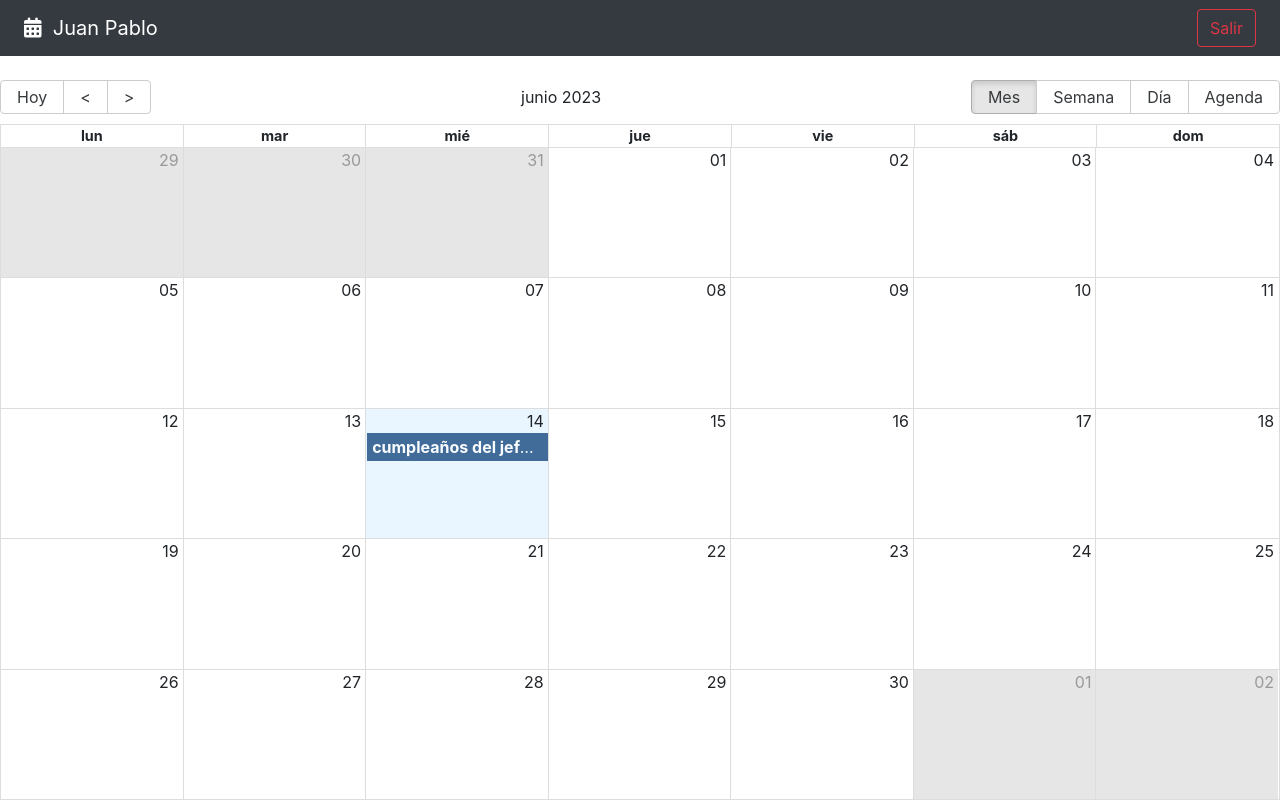
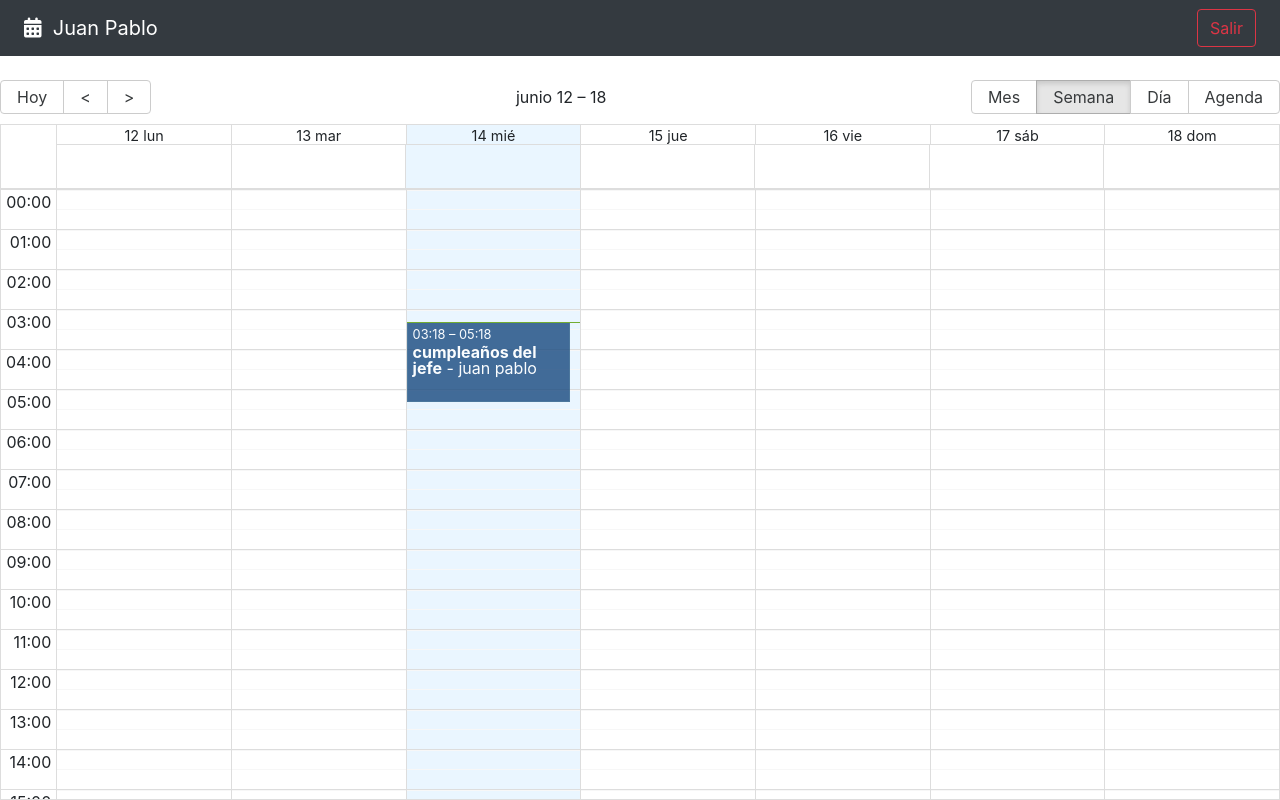
Before and after one commit to JuanBRS/CalendarAppReact, a React (Vite) app: page / in a window 1280 px wide. Built offline with nearby package versions, Linux system fonts and the light colour scheme.

Commit message:
Escuchar eventos del calendario 352

```diff
--- a/src/calendar/pages/CalendarPage.jsx
+++ b/src/calendar/pages/CalendarPage.jsx
@@ -3,6 +3,7 @@
 import { addHours } from "date-fns";
 import { CalendarEvents, Navbar } from "../";
 import { localizer, getMessagesES } from "../../helpers";
+import { useState } from "react";
 
 const events = [
   {
@@ -19,6 +20,10 @@
 ];
 
 export const CalendarPage = () => {
+
+
+const [lastView, setlastView] = useState(localStorage.getItem("lastView") || "week")
+
   const eventStyleGetter = (event, start, end, isSelected) => {
 
     const style = {
@@ -31,6 +36,22 @@
       style,
     };
   };
+
+
+  const onDoubleClick = ( event ) =>{
+    console.log({ doubleclick: event});
+  }
+
+  const onSelect = ( event ) =>{
+    console.log({ click: event});
+  }
+
+
+  const onViwChanged = ( event ) =>{
+    localStorage.setItem("lastView", event);
+    setlastView (event)
+  }
+
   return (
     <>
       <Navbar />
@@ -38,15 +59,18 @@
         culture="es"
         localizer={localizer}
         events={events}
+        defaultView={lastView}
         startAccessor="start"
         endAccessor="end"
         style={{ height: "calc( 100vh - 80px)" }}
         messages={getMessagesES()}
         eventPropGetter={eventStyleGetter}
         components={{
-
           event: CalendarEvents
         }}
+        onDoubleClickEvent={onDoubleClick}
+        onSelectEvent={ onSelect}
+        onView ={onViwChanged}
       />
     </>
   );
```
